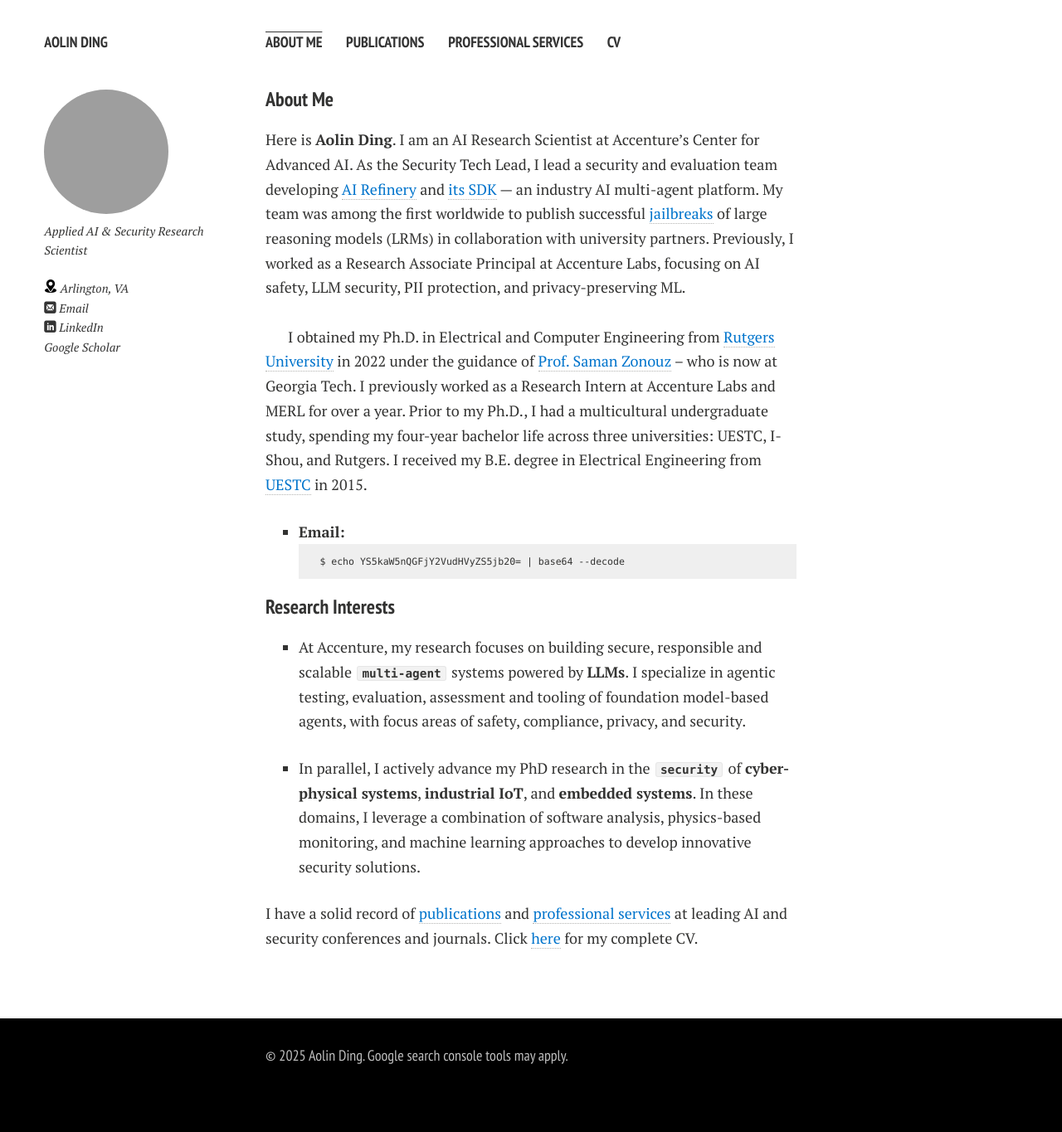
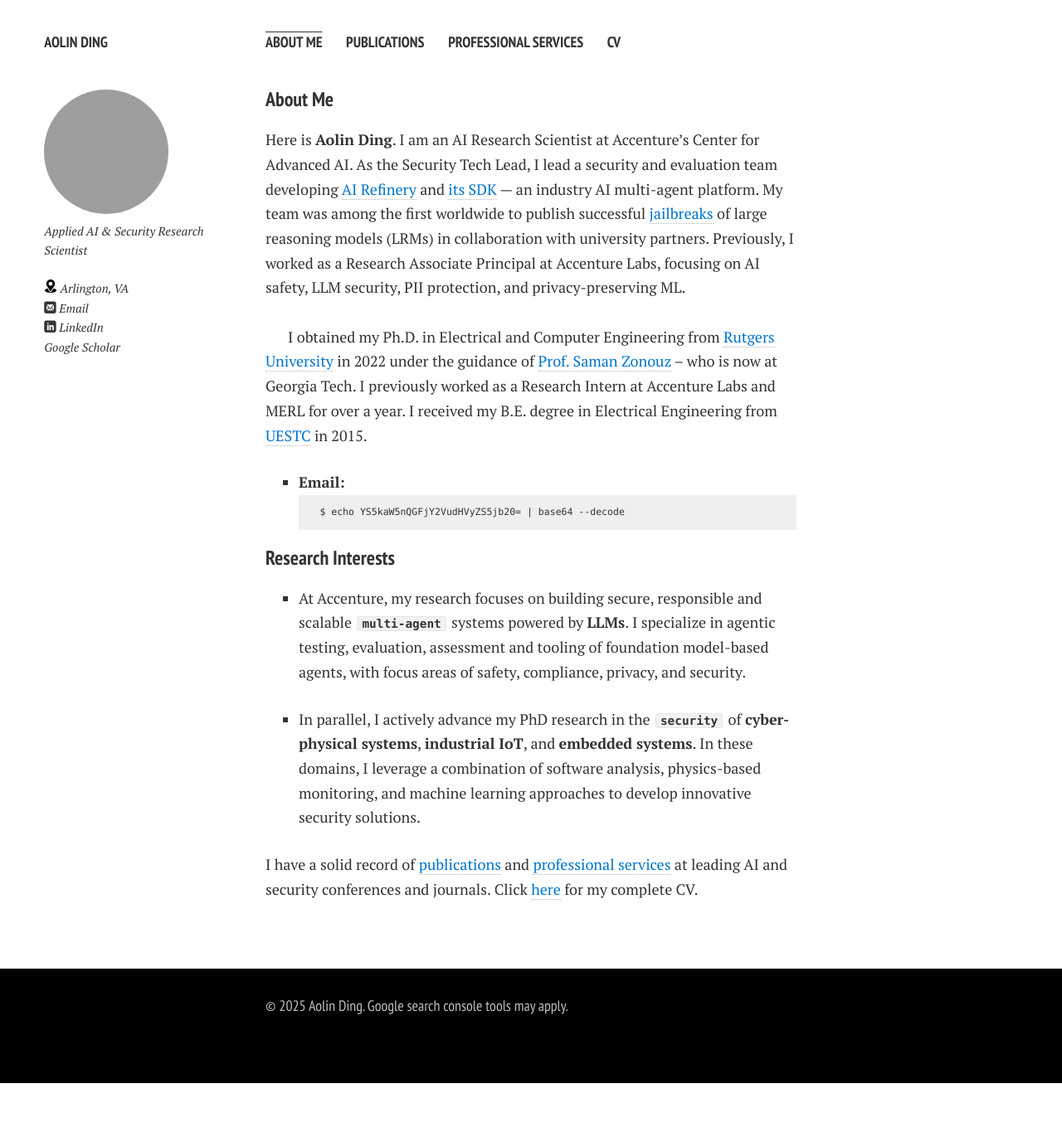
Before and after one commit to aolind/aolind.github.io, a Jekyll site: the page built from index.md, in a window 1280 px wide. Shown: the whole page at 83% size. Built offline with Jekyll 4.4.1, drawn with Linux system fonts in a browser that asks for light colours; nearby versions of some CDN libraries; comment, search, counter and statistics services are not loaded; a style sheet for code colours, icons or effects is not loaded; our own code applies the rules of GitHub Pages for plain Markdown files; after the commit the page ends 1306 px from its top, so only the background shows below that.

Commit message:
Update the index and services

````diff
--- a/index.md
+++ b/index.md
@@ -8,7 +8,7 @@ Here is **Aolin Ding**. I am an AI Research Scientist at Accenture's Center for
 
 <br>
 
-I obtained my Ph.D. in Electrical and Computer Engineering from [<font color='0074cc'>Rutgers University</font>](https://www.ece.rutgers.edu/) in 2022 under the guidance of [<font color='0074cc'>Prof. Saman Zonouz</font>](https://sites.google.com/site/samanzonouz4n6/saman-zonouz) – who is now at Georgia Tech. I previously worked as a Research Intern at Accenture Labs and MERL for over a year. Prior to my Ph.D., I had a multicultural undergraduate study, spending my four-year bachelor life across three universities: UESTC, I-Shou, and Rutgers. I received my B.E. degree in Electrical Engineering from [<font color='0074cc'>UESTC</font>](https://en.uestc.edu.cn/) in 2015.
+I obtained my Ph.D. in Electrical and Computer Engineering from [<font color='0074cc'>Rutgers University</font>](https://www.ece.rutgers.edu/) in 2022 under the guidance of [<font color='0074cc'>Prof. Saman Zonouz</font>](https://sites.google.com/site/samanzonouz4n6/saman-zonouz) – who is now at Georgia Tech. I previously worked as a Research Intern at Accenture Labs and MERL for over a year. I received my B.E. degree in Electrical Engineering from [<font color='0074cc'>UESTC</font>](https://en.uestc.edu.cn/) in 2015.
 
 - **Email:**
     ```
````
Also changed, not shown: services.md (+1 -1 lines).
